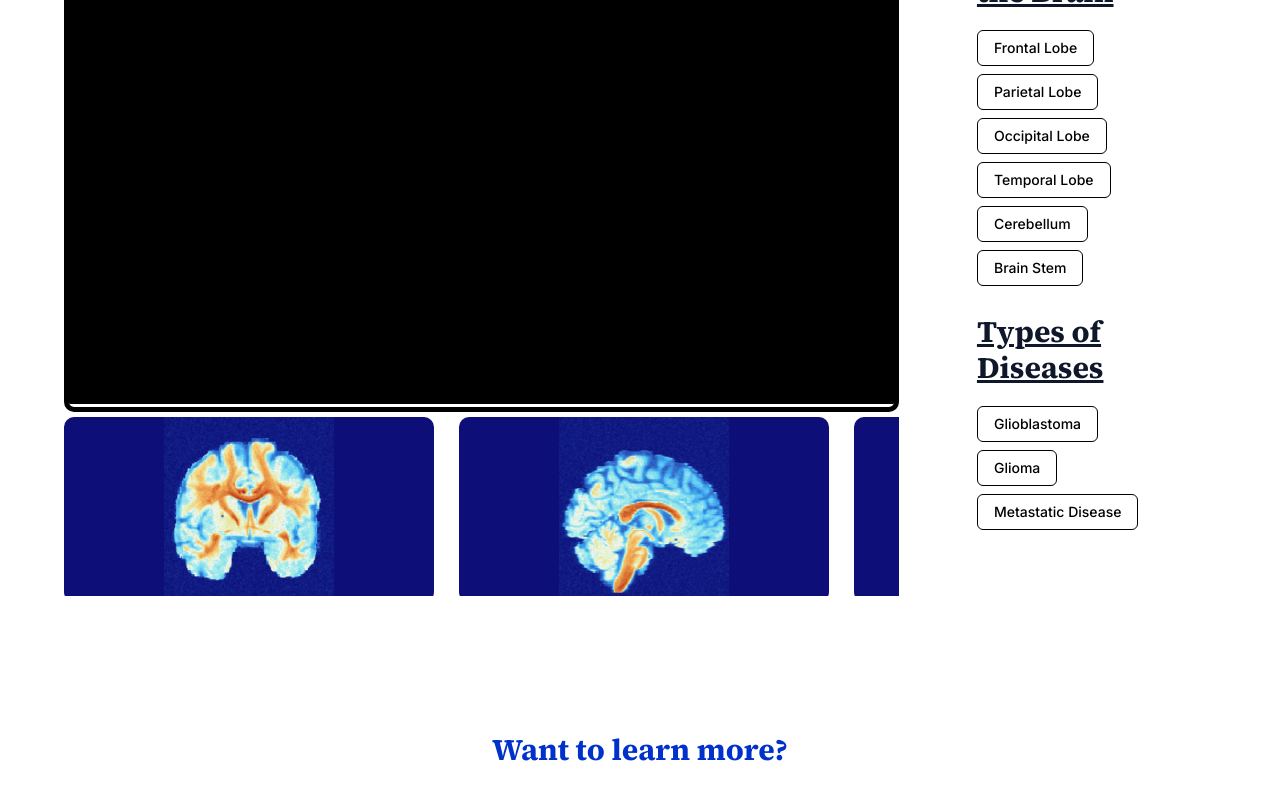
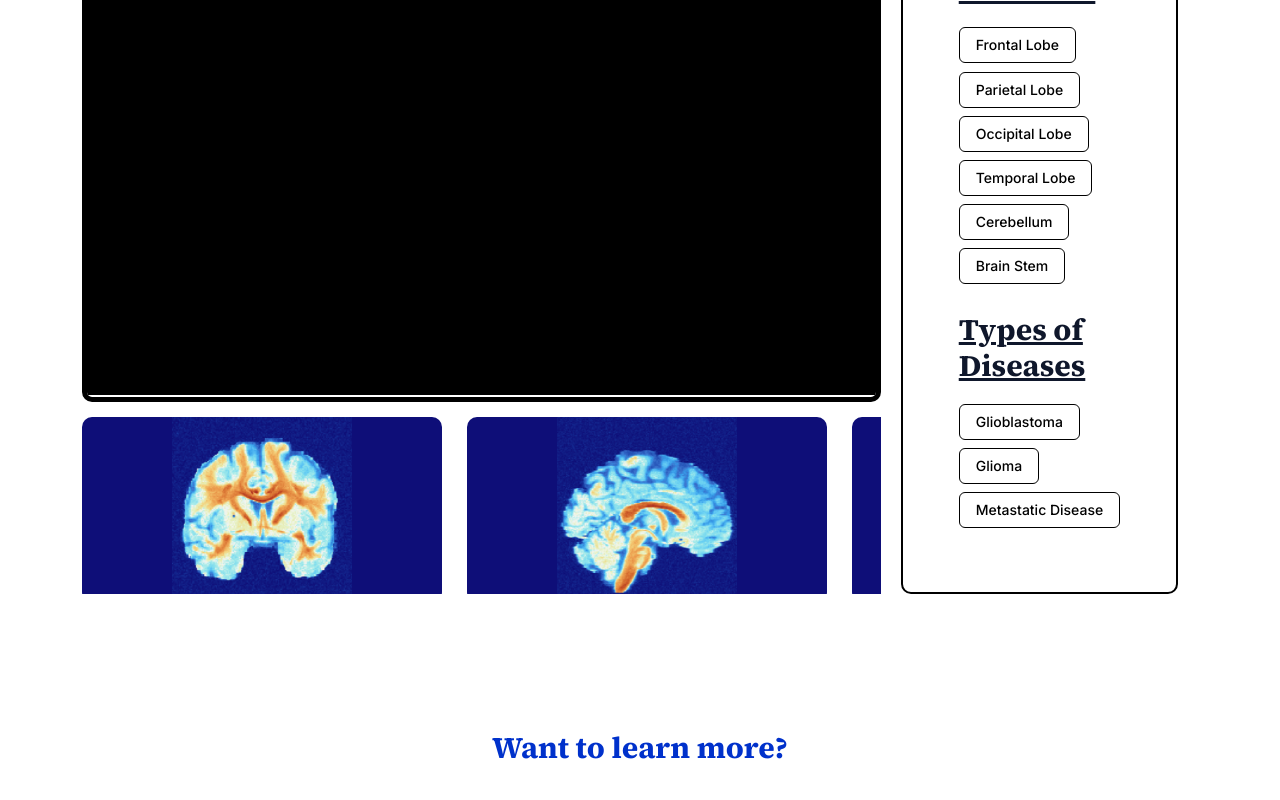
Before and after one commit to mikaelatho/medical-imagers-shadcn, a Next.js app: page /explore in a window 1280 px wide. Shown: the part 584-1384 px from the top of the page. Built offline with nearby package versions, Linux system fonts and the light colour scheme; no server answers.

Commit message:
Button border, 20px padding

```diff
--- a/app/explore/page.tsx
+++ b/app/explore/page.tsx
@@ -12,7 +12,7 @@ export default function Explore() {
   const basePath = process.env.NODE_ENV === "production" ? "/medical-imagers-shadcn" : "";
 
   return (
-    <main className="min-h-screen flex flex-col items-center justify-start" style={{scrollBehavior: "smooth"}}>
+    <main className="min-h-screen flex flex-col items-center justify-start px-1.5 sm:px-5" style={{scrollBehavior: "smooth"}}>
       <div style={{marginRight: "43%"}}>
 
         {/* ----------HEADER---------- */}
@@ -54,7 +54,7 @@ export default function Explore() {
           id="float-child"
           style={{ flex: "10", minHeight: "460px", overflow: "hidden" }}
         >
-          <div style={{position: "relative", width: "100%", height: "75%", border: "5px solid black", borderRadius: "10px", boxSizing: "border-box", overflow: "hidden"}}>
+          <div style={{position: "relative", width: "100%", height: "74%", border: "5px solid black", borderRadius: "10px", boxSizing: "border-box", overflow: "hidden"}}>
             <div ref={viewerRef} style={{ position: "absolute", inset: 0 }} />
             <Button
               variant="explore"
@@ -64,21 +64,21 @@ export default function Explore() {
             </Button>
           </div>
 
-          <div className="flex gap-4" style={{paddingTop: "5px"}}>
+          <div className="flex gap-4" style={{paddingTop: "15px"}}>
           <img
             src={contourImages.anterior}
             alt="Coronal Anterior Slice"
-            style={{ width: "370px", height: "185px", borderLeft: "100px", borderRight: "100px", borderStyle: "solid", borderColor: "#0e0e78", borderRadius: "10px", marginRight: "9px"}}
+            style={{width: "360px", height: "185px", borderLeft: "90px", borderRight: "90px", borderStyle: "solid", borderColor: "#0e0e78", borderRadius: "10px", marginRight: "9px"}}
           />
           <img
             src={contourImages.sagittal}
             alt="Left Sagittal Slice"
-            style={{ width: "370px", height: "185px", borderLeft: "100px", borderRight: "100px", borderStyle: "solid", borderColor: "#0e0e78", borderRadius: "10px", marginRight: "9px"}}
+            style={{width: "360px", height: "185px", borderLeft: "90px", borderRight: "90px", borderStyle: "solid", borderColor: "#0e0e78", borderRadius: "10px", marginRight: "9px"}}
           />
           <img
             src={contourImages.axial}
             alt="Upper Axial Slice"
-            style={{ width: "370px", height: "185px", borderLeft: "100px", borderRight: "100px", borderStyle: "solid", borderColor: "#0e0e78", borderRadius: "10px", marginRight: "9px"}}
+            style={{width: "360px", height: "185px", borderLeft: "90px", borderRight: "90px", borderStyle: "solid", borderColor: "#0e0e78", borderRadius: "10px", marginRight: "9px"}}
           />
         </div>
         </div>
@@ -86,7 +86,7 @@ export default function Explore() {
         {/* ----------BUTTON CONTAINER---------- */}
         <div
           id="float-child"
-          style={{ flex: "1", borderWidth: "2px solid black", borderRadius: "10px", padding: "5%", marginRight: "20px", width: "25%"}}
+          style={{ flex: "1", border: "2px solid black", borderRadius: "10px", padding: "5%", marginRight: "20px", width: "25%"}}
         >
 
           <div id="right">
```
